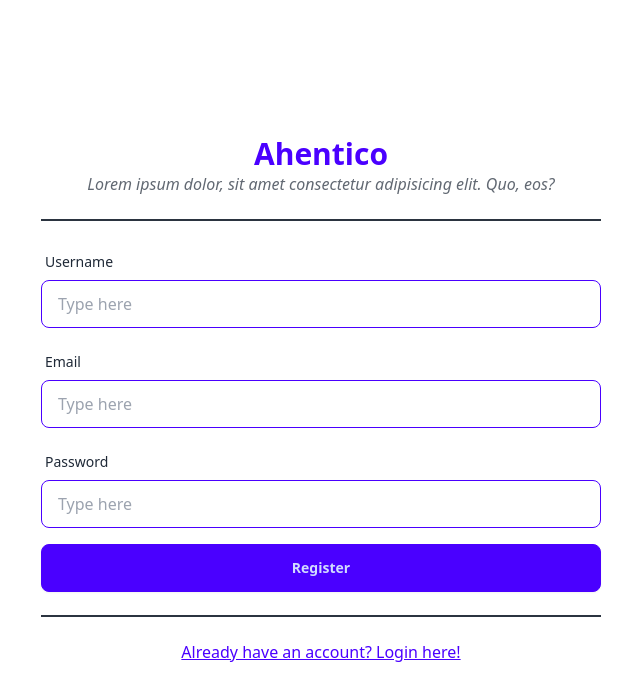
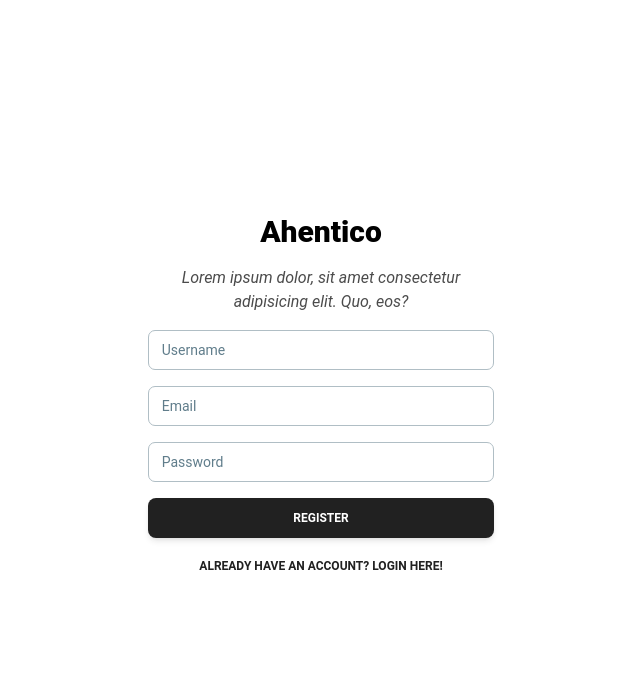
Before and after one commit to MarkJerielCabalbag/Ahentico, a React (Vite) app in the folder frontend/: page /register in a window 1280 px wide. Shown: the top 700 px of the page, without its empty margins (319-959 px from the left). Built offline with nearby package versions, Linux system fonts and the light colour scheme.

Commit message:
frontend: changing css framework, status: ongoing

```diff
--- a/frontend/package.json
+++ b/frontend/package.json
@@ -12,18 +12,18 @@
   "dependencies": {
     "@emotion/react": "^11.14.0",
     "@emotion/styled": "^11.14.0",
+    "@material-tailwind/react": "^2.1.10",
     "@tanstack/react-query": "^5.62.11",
     "@tanstack/react-table": "^8.20.6",
     "lucide-react": "^0.469.0",
     "react": "^18.3.1",
-    "react-daisyui": "^5.0.5",
     "react-dom": "^18.3.1",
     "react-hot-toast": "^2.5.1",
     "react-router-dom": "^7.1.1"
   },
   "devDependencies": {
     "@eslint/js": "^9.17.0",
-    "@types/react": "^18.3.17",
+    "@types/react": "^18.2.19",
     "@types/react-dom": "^18.3.5",
     "@vitejs/plugin-react": "^4.3.4",
     "autoprefixer": "^10.4.20",
--- a/frontend/src/auth/SignIn.tsx
+++ b/frontend/src/auth/SignIn.tsx
@@ -2,6 +2,8 @@ import React, { useState } from "react";
 import { useNavigate } from "react-router-dom";
 import { User } from "../types/types";
 import { hooks } from "../hooks/hooks";
+import { Button, Input } from "@material-tailwind/react";
+
 const SignIn = () => {
   const navigate = useNavigate();
   const [user, setUser] = useState<User>({
@@ -15,62 +17,36 @@ const SignIn = () => {
   const { mutateAsync, isPending, isError, error } = hooks.useLoginUser();
 
   return (
-    <div className="flex flex-col gap-3 w-2/4 p-10">
-      <div className="flex w-full flex-col">
+    <div className="flex flex-col gap-3 w-2/6 p-10">
+      <div className="flex w-full flex-col gap-4">
         <h1 className="text-3xl font-extrabold text-primary text-center">
           Ahentico
         </h1>
         <p className="italic opacity-70 text-center">
           Lorem ipsum dolor, sit amet consectetur adipisicing elit. Quo, eos?
         </p>
-        <div className="divider divider-neutral"></div>
-        <label className="form-control w-full">
-          <div className="label">
-            <span className="label-text flex items-center gap-2 text-md">
-              Email
-            </span>
-          </div>
-          <input
+
+        <Input
           type="email"
           value={user?.email}
           name="email"
           onChange={handleChange}
-            placeholder="Type here"
-            className={`${
-              isError ? "input-error" : ""
-            } input input-primary w-full`}
+          label="Email"
         />
-          <div className="label">
-            <span className="label-text-alt text-red-500">
-              {isError && error.message}
-            </span>
-          </div>
-        </label>
 
-        <label className="form-control w-full">
-          <div className="label">
-            <span className="label-text flex gap-2 items-center">Password</span>
-          </div>
-          <input
+        <Input
           type="password"
+          name="password"
           value={user?.password}
-            name="password"
           onChange={handleChange}
-            placeholder="Type here"
-            className={`${
-              isError ? "input-error" : ""
-            } input input-primary w-full`}
+          label="Password"
         />
-          <div className="label">
-            <span className="label-text-alt text-red-500">
-              {isError && error.message}
-            </span>
-          </div>
-        </label>
-        <div className="flex w-full flex-col">
-          <button
+
+        <div className="flex flex-col gap-2">
+          <Button
+            className="w-full"
             disabled={isPending}
-            className="btn btn-primary"
+            loading={isPending}
             onClick={async () => {
               try {
                 await mutateAsync({
@@ -80,19 +56,12 @@ const SignIn = () => {
               } catch (error) {}
             }}
           >
-            {isPending ? (
-              <span className="loading loading-bars loading-xs"></span>
-            ) : (
-              "Login"
-            )}
-          </button>
-          <div className="divider divider-neutral"></div>
-          <a
-            className="link link-primary text-center"
-            onClick={() => navigate("/register")}
-          >
+            Login
+          </Button>
+
+          <Button variant="text" onClick={() => navigate("/register")}>
             No account yet? Register here!
-          </a>
+          </Button>
         </div>
       </div>
     </div>
--- a/frontend/src/auth/SignUp.tsx
+++ b/frontend/src/auth/SignUp.tsx
@@ -3,6 +3,8 @@ import { User } from "../types/types";
 import { useState } from "react";
 import React from "react";
 import { hooks } from "../hooks/hooks";
+import { Button, Input } from "@material-tailwind/react";
+import type { InputProps } from "@material-tailwind/react";
 
 const SignUp = () => {
   const [user, setUser] = useState<User>({
@@ -18,89 +20,42 @@ const SignUp = () => {
   const { mutateAsync, isError, error, isPending } = hooks.useRegisterUser();
   return (
     <div className="flex justify-center items-center h-screen">
-      <div className="flex flex-col gap-3 w-2/4 p-10">
-        <div className="flex w-full flex-col">
-          <h1 className="text-3xl font-extrabold text-primary text-center">
-            Ahentico
-          </h1>
+      <div className="flex flex-col gap-3 w-2/6 p-10">
+        <div className="flex w-full flex-col gap-4">
+          <h1 className="text-3xl font-extrabold text-center">Ahentico</h1>
           <p className="italic opacity-70 text-center">
             Lorem ipsum dolor, sit amet consectetur adipisicing elit. Quo, eos?
           </p>
 
-          <div className="divider divider-neutral"></div>
-
-          <label className="form-control w-full">
-            <div className="label">
-              <span className="label-text flex items-center gap-2 text-md">
-                Username
-              </span>
-            </div>
-            <input
+          <Input
             type="text"
             value={user?.username}
             name="username"
             onChange={handleChange}
-              placeholder="Type here"
-              className={`${
-                isError ? "input-error" : ""
-              } input input-primary w-full`}
+            label="Username"
           />
-            <div className="label">
-              <span className="label-text-alt text-red-500">
-                {isError && error.message}
-              </span>
-            </div>
-          </label>
 
-          <label className="form-control w-full">
-            <div className="label">
-              <span className="label-text flex items-center gap-2 text-md">
-                Email
-              </span>
-            </div>
-            <input
+          <Input
             type="email"
+            value={user?.email}
             name="email"
-              value={user?.email}
             onChange={handleChange}
-              placeholder="Type here"
-              className={`${
-                isError ? "input-error" : ""
-              } input input-primary w-full`}
+            label="Email"
           />
-            <div className="label">
-              <span className="label-text-alt text-red-500">
-                {isError && error.message}
-              </span>
-            </div>
-          </label>
 
-          <label className="form-control w-full">
-            <div className="label">
-              <span className="label-text flex gap-2 items-center">
-                Password
-              </span>
-            </div>
-            <input
+          <Input
             type="password"
             name="password"
             value={user?.password}
             onChange={handleChange}
-              placeholder="Type here"
-              className={`${
-                isError ? "input-error" : ""
-              } input input-primary w-full`}
+            label="Password"
           />
-            <div className="label">
-              <span className="label-text-alt text-red-500">
-                {isError && error.message}
-              </span>
-            </div>
-          </label>
-          <div className="flex w-full flex-col">
-            <button
+
+          <div className="flex flex-col gap-2">
+            <Button
+              className="w-full"
               disabled={isPending}
-              className="btn btn-primary"
+              loading={isPending}
               onClick={async () => {
                 try {
                   await mutateAsync({
@@ -111,19 +66,12 @@ const SignUp = () => {
                 } catch (error) {}
               }}
             >
-              {isPending ? (
-                <span className="loading loading-bars loading-xs"></span>
-              ) : (
-                "Register"
-              )}
-            </button>
-            <div className="divider divider-neutral"></div>
-            <a
-              className="link link-primary text-center"
-              onClick={() => navigate("/")}
-            >
+              Register
+            </Button>
+
+            <Button variant="text" onClick={() => navigate("/")}>
               Already have an account? Login here!
-            </a>
+            </Button>
           </div>
         </div>
       </div>
--- a/frontend/src/components/ahentes/ViewAhente.tsx
+++ b/frontend/src/components/ahentes/ViewAhente.tsx
@@ -1,8 +1,8 @@
-import React, { useState } from "react";
+import { useState } from "react";
 import { useParams } from "react-router-dom";
 import { hooks } from "../../hooks/hooks";
 import { Building, Contact, ShoppingCart } from "lucide-react";
-import { Button } from "react-daisyui";
+import { Button } from "@material-tailwind/react";
 import EditAhente from "../modals/EditAhente";
 import RemoveAhente from "../modals/RemoveAhente";
 
@@ -54,7 +54,8 @@ const ViewAhente = () => {
 
         <div className="flex gap-2 justify-end">
           <Button
-            className="bg-sky-500 text-black"
+            className="filled"
+            color="blue"
             onClick={() => setShowModals({ ...showModals, editModal: true })}
           >
             Edit Ahente
--- a/frontend/src/components/ahentes/ViewAhentes.tsx
+++ b/frontend/src/components/ahentes/ViewAhentes.tsx
@@ -1,10 +1,9 @@
 import { Plus } from "lucide-react";
 import Thead from "../table/Thead";
 import Tbody from "../table/Tbody";
-import { ID } from "../../types/types";
-import { useCallback, useRef, useState } from "react";
+import { useState } from "react";
 import AddAhente from "../modals/AddAhente";
-import { Button, Modal, Table } from "react-daisyui";
+import { Button } from "@material-tailwind/react";
 const ViewAhentes = () => {
   const [visible, setVisible] = useState<boolean>(false);
   const toggleVisible = () => {
--- a/frontend/src/components/modals/AddAhente.tsx
+++ b/frontend/src/components/modals/AddAhente.tsx
@@ -1,4 +1,4 @@
-import { Alert, Button, Input, Loading, Modal } from "react-daisyui";
+import { Alert, Button, Input, Loading, Modal } from "@material-tailwind/react";
 import { Ahente, ModalType } from "../../types/types";
 import { useState } from "react";
 import { hooks } from "../../hooks/hooks";
--- a/frontend/src/components/modals/EditAhente.tsx
+++ b/frontend/src/components/modals/EditAhente.tsx
@@ -1,6 +1,6 @@
 import React from "react";
 import { ModalType } from "../../types/types";
-import { Button, Modal } from "react-daisyui";
+import { Button, Modal } from "@material-tailwind/react";
 
 const EditAhente = ({ visible, toggleVisible }: ModalType) => {
   return (
--- a/frontend/src/components/table/Tbody.tsx
+++ b/frontend/src/components/table/Tbody.tsx
@@ -1,7 +1,7 @@
 import { useNavigate, useParams } from "react-router-dom";
 import { hooks } from "../../hooks/hooks";
 import { Ahente, ID } from "../../types/types";
-import { Table } from "react-daisyui";
+import { Table } from "@material-tailwind/react";
 
 const Tbody = () => {
   const navigate = useNavigate();
--- a/frontend/src/components/table/Thead.tsx
+++ b/frontend/src/components/table/Thead.tsx
@@ -1,5 +1,5 @@
 import React from "react";
-import { Table } from "react-daisyui";
+import { Table } from "@material-tailwind/react";
 
 const Thead = () => {
   return (
--- a/frontend/tailwind.config.js
+++ b/frontend/tailwind.config.js
@@ -1,9 +1,12 @@
 /** @type {import('tailwindcss').Config} */
-import daisyui from "daisyui";
-export default {
+const withMT = require("@material-tailwind/react/utils/withMT");
+
+const config = {
   content: ["./index.html", "./src/**/*.{js,ts,jsx,tsx}"],
   theme: {
     extend: {},
   },
-  plugins: [daisyui],
+  plugins: [],
 };
+
+module.exports = withMT(config);
```
Also changed, not shown: 1 other file (tests, documents, lock files or other folders). Lines whose indentation alone changed are shown as unchanged.
